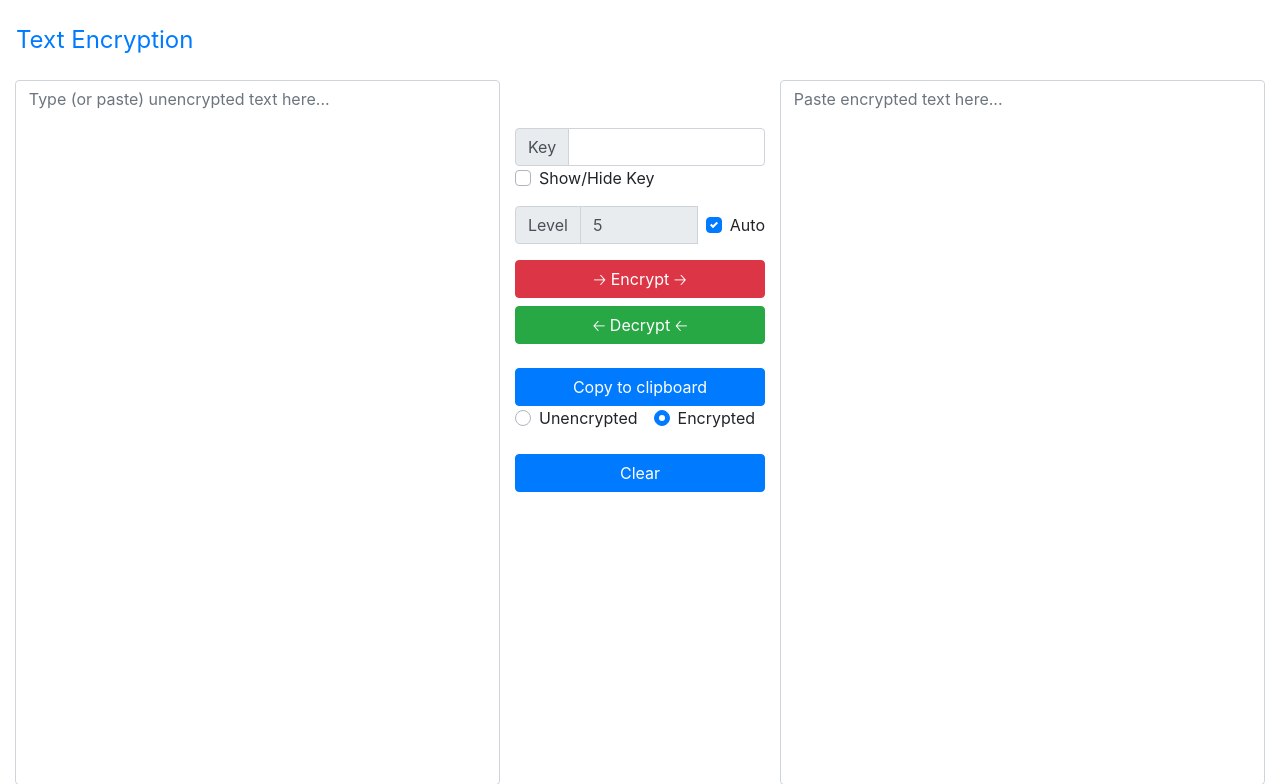
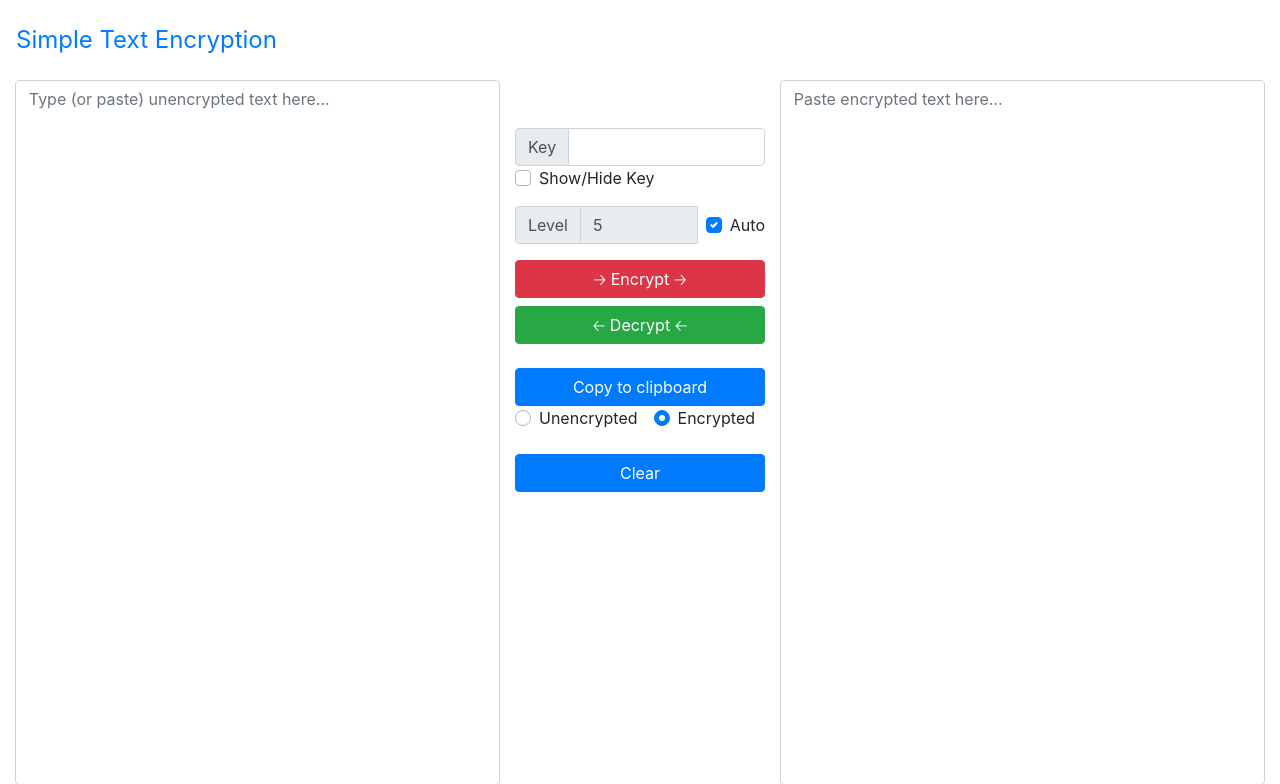
Before and after one commit to sunshineplan/Encryption, a Flask app: page / in a window 1280 px wide. Shown: the top 784 px of the page. Run offline with Flask 2, Linux system fonts and the light colour scheme; some libraries are stand-ins or nearby versions.

Commit message:
Change webapp title name

```diff
--- a/static/style.css
+++ b/static/style.css
@@ -1,5 +1,9 @@
 .navbar {
     height: 80px;
+}
+
+.navbar-brand {
+    font-size: 24px;
 }
 
 .container-fluid {
--- a/templates/index.html
+++ b/templates/index.html
@@ -7,7 +7,7 @@
     <meta name='keywords' content='HTML, CSS, Python, JavaScript, jQuery, Bootstrap, Flask, JSON'>
     <meta name='author' content='Sunshine'>
     <meta name='viewport' content='width=device-width, initial-scale=1.0'>
-    <title>Text Encryption</title>
+    <title>Simple Text Encryption</title>
     <script src='https://code.jquery.com/jquery-3.4.1.min.js'></script>
     <script src="{{ url_for('static', filename='script.js') }}"></script>
     <link href='https://stackpath.bootstrapcdn.com/bootstrap/4.4.1/css/bootstrap.min.css' rel='stylesheet'>
@@ -97,7 +97,7 @@
 
 <body>
     <header class='navbar navbar-expand navbar-light flex-column flex-md-row'>
-        <a class='navbar-brand text-primary m-0 mr-md-3' href='/' style='font-size:24px;'>Text Encryption</a>
+        <a class='navbar-brand text-primary m-0 mr-md-3' href='/'>Simple Text Encryption</a>
     </header>
     <div class='container-fluid'>
         <div class='row'>
```
